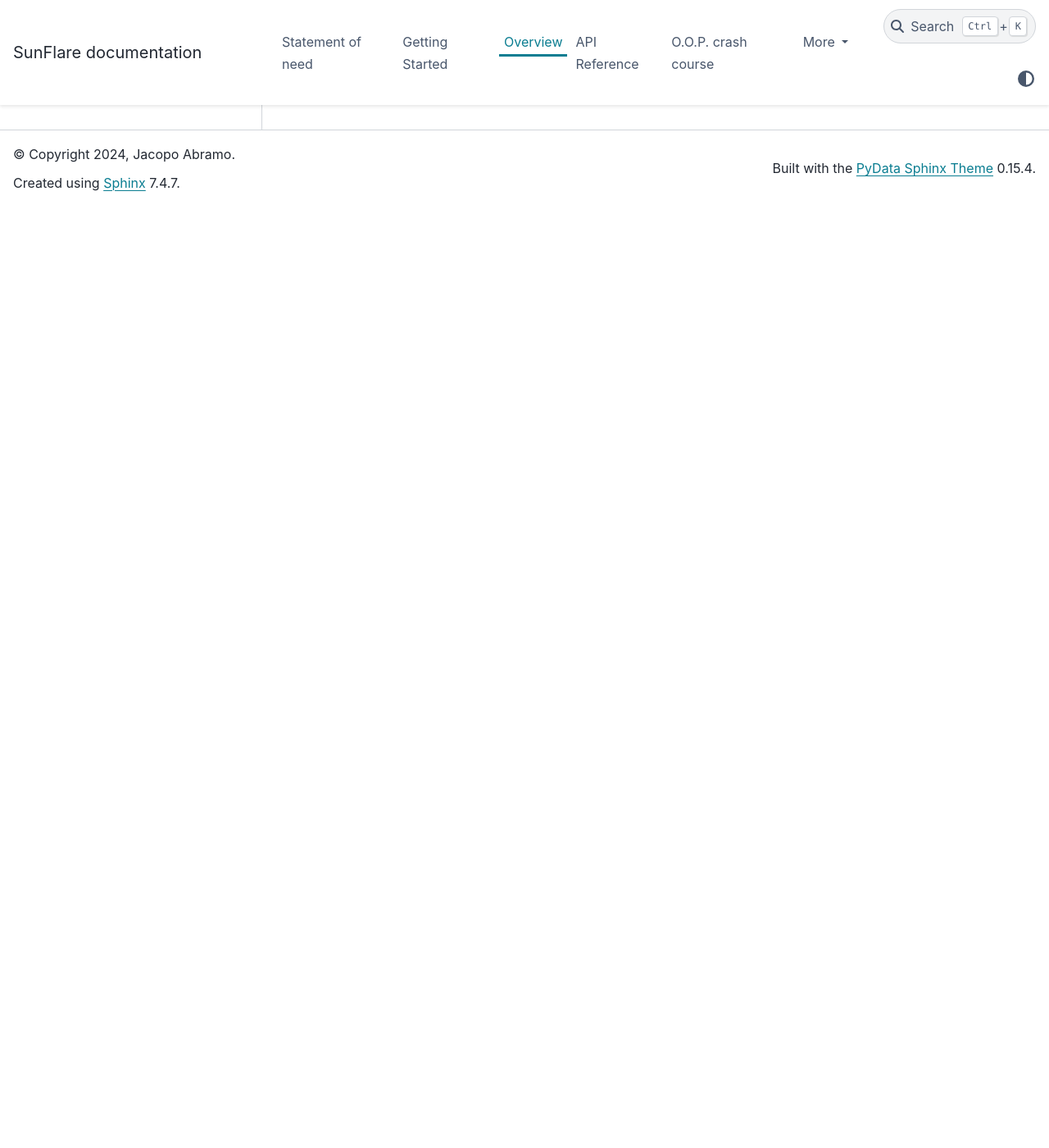
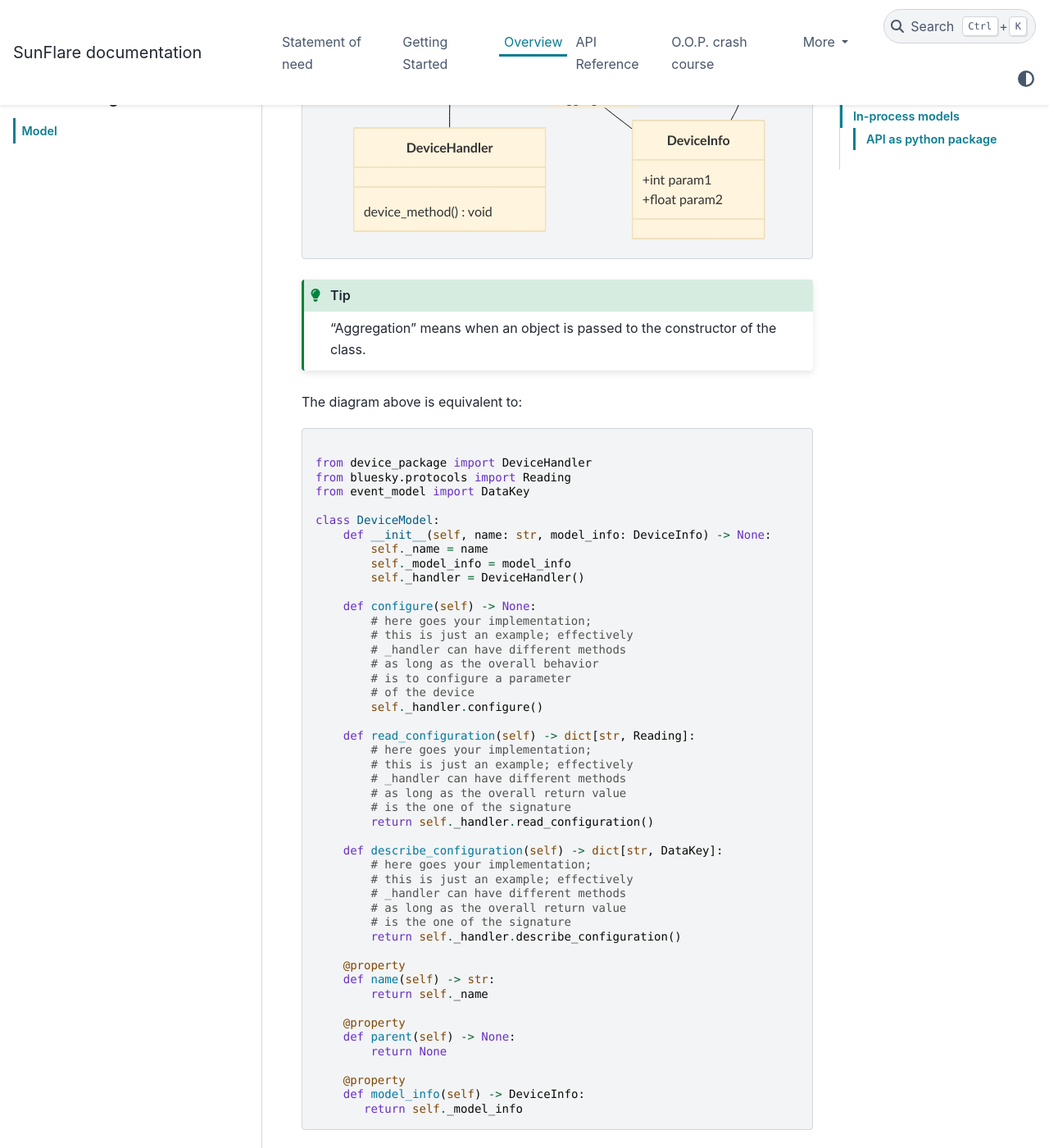
Before and after one commit to redsun-acquisition/sunflare, a Sphinx documentation site: the page built from docs/overview/model.md, in a window 1280 px wide and 1400 px high, scrolled down 1148 px. Shown: the whole window at 82% size. Built offline with Sphinx 7.4.7 and the PyData theme 0.15.4, drawn with Linux system fonts in a browser that asks for light colours; some of the changed text lies outside the part shown.

Commit message:
Add more documentation

````diff
--- a/docs/conf.py
+++ b/docs/conf.py
@@ -25,6 +25,7 @@
     'sphinx.ext.napoleon',
     "sphinx.ext.githubpages",
     'sphinx.ext.intersphinx',
+    'sphinx.ext.autosummary',
     'sphinxcontrib.mermaid',
     'myst_parser'
 ]
@@ -39,8 +40,8 @@
 exclude_patterns = ['_build', 'Thumbs.db', '.DS_Store']
 
 intersphinx_mapping = {
-    # TODO: figure out how this works
-    # 'bluesky': ('https://blueskyproject.io/bluesky/', None),
+    'bluesky': ('https://blueskyproject.io/bluesky/main', None),
+    'event_model': ('https://blueskyproject.io/event-model/main', None),
 }
 
 # -- Options for HTML output -------------------------------------------------
--- a/docs/overview/model.md
+++ b/docs/overview/model.md
@@ -4,11 +4,13 @@
 
 The definition of a model is quite fluid, as there are many ways that it can interact with the hardware depending on your needs.
 
+Sunflare provides a protocol, the {py:class}`~sunflare.model.protocols.ModelProtocol`, with a minimal required interface to be recognized by a Redsun application.
+
+Additional parameters can be passed to `ModelProtocol` via the {py:class}`~sunflare.config.ModelInfo` configuration class, by subclassing the latter to provide additional configuration informations.
+
 ## In-process models
 
-We make a distinction between **in-process** models and **remote** models.
-
-- **in-process** models are models that provide interaction with the device API in the same process:
+**in-process** models provide interaction with the device API in the same process:
   - by importing the API as a Python package and use it as a local object;
   - by inheriting from an existing class that encapsulates the commands of your device.
 
@@ -16,10 +18,88 @@
 
 In this usage, a standard model is simply a wrapper around the actual device interface you want to control.
 
-```{figure} ../images/dark/model_device_wrapper.png
-:name: model-wrap
-:width: 50%
-:class: img-theme-switch
+```mermaid
+:config: {"theme": "base"}
+:align: center
+%%{init: { 'theme': 'base', 'themeVariables': { 'primaryColor': '#fefefe', 'lineColor': '#fefefe', } } }%%
 
-A model wrapping a device interface.
+    classDiagram
+        class DeviceModel {
+            -DeviceHandler _handler
+            +DeviceInfo model_info
+            +str name
+            +None parent
+            configure() None
+            read_configuration() dict[str, Reading]
+            describe_configuration() dict[str, DataKey]
+        }
+        class DeviceHandler {
+            device_method() void
+        }
+        class ModelInfo {
+        }
+        class DeviceInfo {
+            +int param1
+            +float param2
+        }
+
+        DeviceModel *-- DeviceHandler
+        ModelInfo <|-- DeviceInfo : inherits from
+        DeviceModel o-- DeviceInfo : is aggregated in
 ```
+
+```{tip}
+"Aggregation" means when an object is passed to the constructor of the class.
+```
+
+The diagram above is equivalent to:
+
+```python
+
+from device_package import DeviceHandler
+from bluesky.protocols import Reading
+from event_model import DataKey
+
+class DeviceModel:
+    def __init__(self, name: str, model_info: DeviceInfo) -> None:
+        self._name = name
+        self._model_info = model_info
+        self._handler = DeviceHandler()
+
+    def configure(self) -> None:
+        # here goes your implementation;
+        # this is just an example; effectively
+        # _handler can have different methods
+        # as long as the overall behavior
+        # is to configure a parameter
+        # of the device
+        self._handler.configure()
+
+    def read_configuration(self) -> dict[str, Reading]:
+        # here goes your implementation;
+        # this is just an example; effectively
+        # _handler can have different methods
+        # as long as the overall return value
+        # is the one of the signature
+        return self._handler.read_configuration()
+
+    def describe_configuration(self) -> dict[str, DataKey]:
+        # here goes your implementation;
+        # this is just an example; effectively
+        # _handler can have different methods
+        # as long as the overall return value
+        # is the one of the signature
+        return self._handler.describe_configuration()
+
+    @property
+    def name(self) -> str:
+        return self._name
+
+    @property
+    def parent(self) -> None:
+        return None
+
+    @property
+    def model_info(self) -> DeviceInfo:
+       return self._model_info
+```
````
Also changed, not shown: docs/api/model.md (+8 -0 lines), docs/changelog.md (+3 -0 lines), docs/crash_course/inheritance.md (+1 -0 lines), 1 other file.
